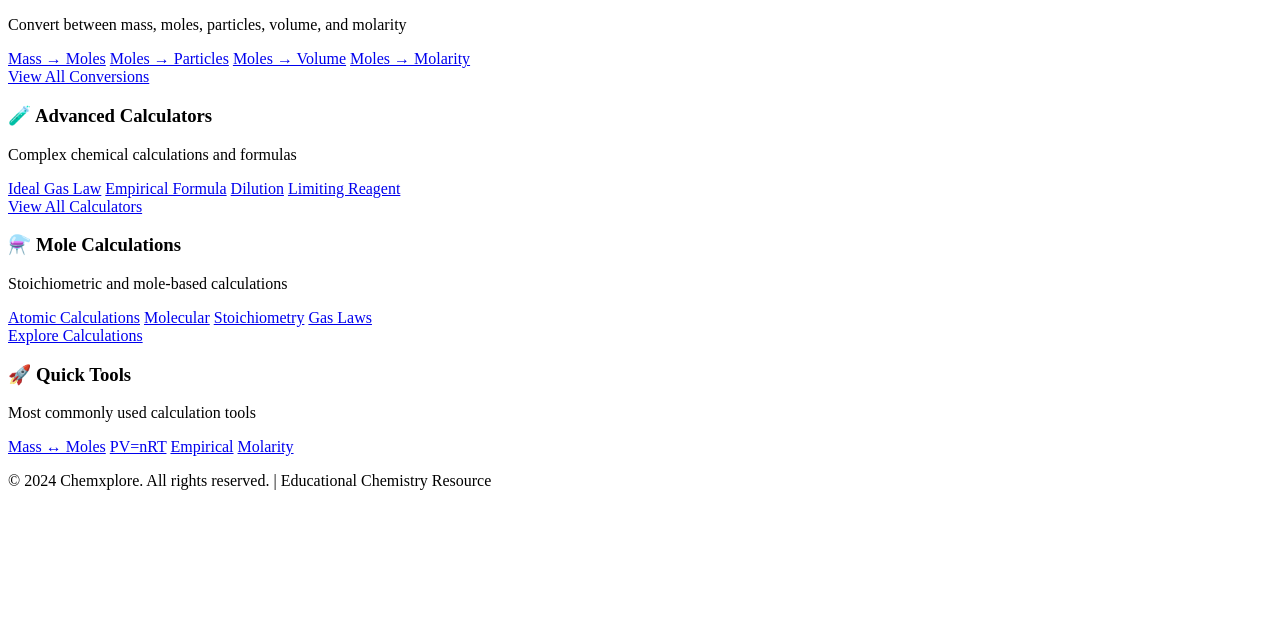
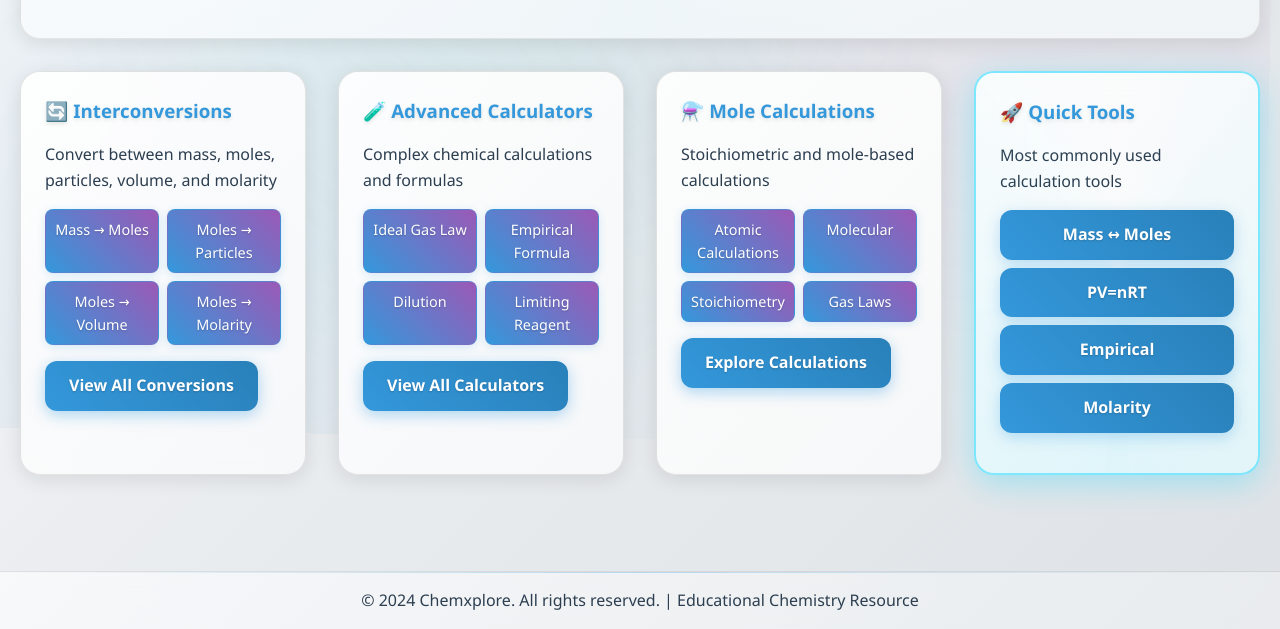
Before and after one commit to aayush23apple-netizen/ChemXplorer-Mole-Concept, a plain HTML site: page index.html in a window 1280 px wide. Shown: the part 351-980 px from the top of the page. Before the commit the page ends 857 px from the top, so only its background shows below. Drawn offline with Linux system fonts and the light colour scheme; the site is published under a folder, as on GitHub Pages, so addresses that start at the root find nothing.

Commit message:
Update links to CSS and JS files
Signed-off-by: aayush23apple-netizen <aayush23.apple@gmail.com>

```diff
--- a/index.html
+++ b/index.html
@@ -4,8 +4,8 @@
     <meta charset="UTF-8">
     <meta name="viewport" content="width=device-width, initial-scale=1.0">
     <title>Chemxplore: Mole Concept</title>
-    <link rel="stylesheet" href="/css/style.css">
-    <script src="js/script.js" defer></script>
+    <link rel="stylesheet" href="ChemXplorer-Mole-Concept/css/style.css">
+    <script src="ChemXplorer-Mole-Concept/js/script.js" defer></script>
 </head>
 <body>
     <header>
```
